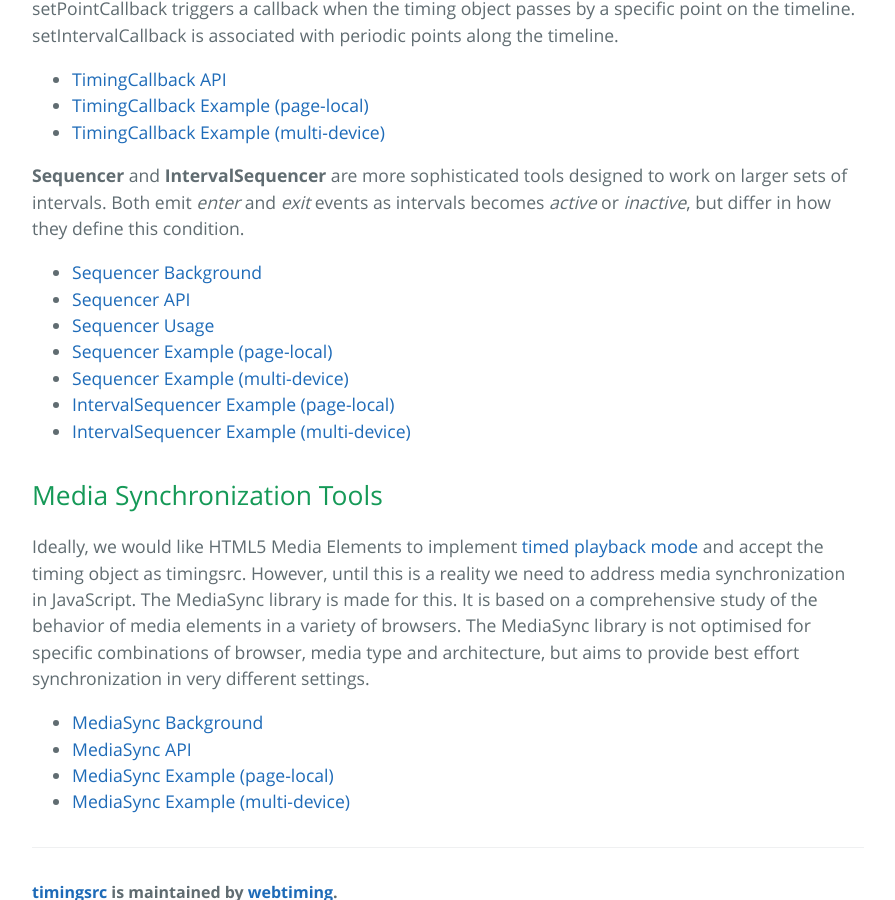
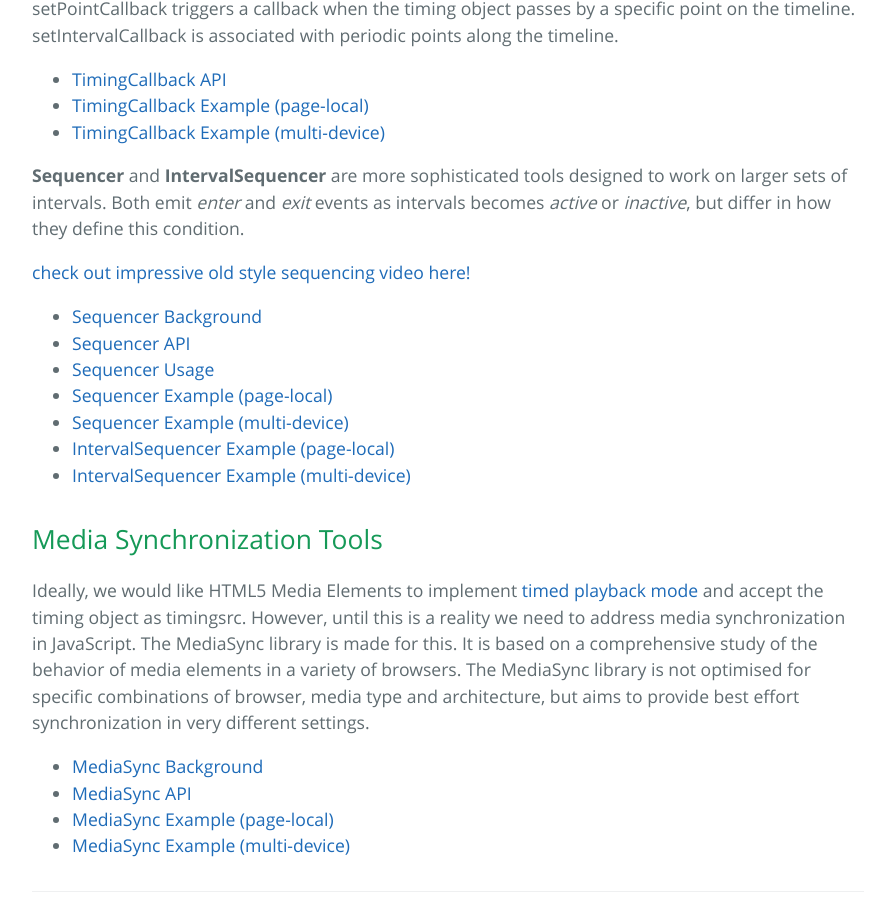
Before and after one commit to webtiming/timingsrc, a Jekyll site: the page built from doc/index.md, in a window 1280 px wide and 900 px high, scrolled down 2356 px. Shown: the whole window, without its empty margins (192-1087 px from the left). Built offline with Jekyll 4.4.1, drawn with Linux system fonts in a browser that asks for light colours; Markdown is read by kramdown in place of the engine named in the settings.

Commit message:
added link to old style sequencer video

```diff
--- a/doc/index.md
+++ b/doc/index.md
@@ -88,6 +88,8 @@
 
 **Sequencer** and **IntervalSequencer** are more sophisticated tools designed to work on larger sets of intervals. Both emit _enter_ and _exit_ events as intervals becomes _active_ or _inactive_, but differ in how they define this condition.
 
+[check out impressive old style sequencing video here!](https://www.facebook.com/Excite.Espana/videos/10154330747448032/)
+
 - [Sequencer Background](background_sequencer.html)
 - [Sequencer API](api_sequencer.html)
 - [Sequencer Usage](usage_sequencer.html)
```
